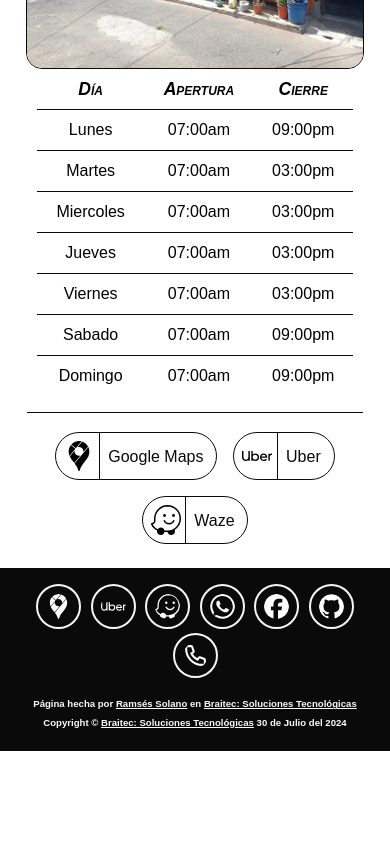
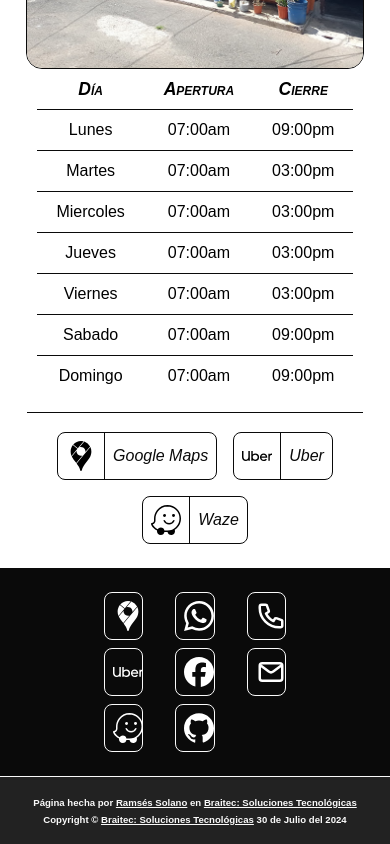
Before and after one commit to sh4dow18/braitec, a Next.js app: page /store in a window 390 px wide. Shown: the part 561-1405 px from the top of the page. Before the commit the page ends 1312 px from the top, so only its background shows below. Built offline with nearby package versions, Linux system fonts and the light colour scheme.

Commit message:
fix: footer components and stylesheets
Remove Footer Images Components and Add Image Link Components instead, also fix images links stylesheets with invert colors props and fix footer responsiveness

```diff
--- a/src/app/layout.tsx
+++ b/src/app/layout.tsx
@@ -2,8 +2,9 @@
 import "@/stylesheets/globals.css";
 // Main Layout Requirements
 import Link from "next/link";
-import { FooterImage, FooterSection } from "@/components/layout/footer";
+import { FooterSection } from "@/components/layout/footer";
 import { BurgerMenu } from "@/components/layout/header";
+import { ImageLink } from "@/components";
 // Main Layout Function
 export default function RootLayout({
   children,
@@ -37,45 +38,76 @@ export default function RootLayout({
         </header>
         <main>{children}</main>
         <footer>
+          <div>
             {/* Main Logo in Footer */}
             {LOGO}
             {/* Location Footer Section */}
-          <FooterSection title="Ubicación" isfor="links">
-            {/* Google Maps Icon with Link */}
-            <FooterImage
-              link="https://maps.app.goo.gl/Uh3aYiwm8Y6PHUsj7"
-              icon="google-maps"
+            <FooterSection title="Ubicación">
+              {/* Google Maps Image Link */}
+              <ImageLink
+                name="Maps"
+                svg="google-maps"
+                url="https://maps.app.goo.gl/Uh3aYiwm8Y6PHUsj7"
+                invertColors
               />
-            {/* Uber Icon with Link */}
-            <FooterImage
-              link="https://m.uber.com/ul/?action=setPickup&dropoff[latitude]=9.9799299&dropoff[longitude]=-84.2412363&dropoff[nickname]=Braitec:%20Soluciones%20Tecnológicas"
-              icon="uber"
+              {/* Uber Image Link */}
+              <ImageLink
+                name="Uber"
+                svg="uber"
+                url="https://m.uber.com/ul/?action=setPickup&dropoff[latitude]=9.9799299&dropoff[longitude]=-84.2412363&dropoff[nickname]=Braitec:%20Soluciones%20Tecnológicas"
+                invertColors
               />
-            {/* Waze Icon with Link */}
-            <FooterImage
-              link="https://www.waze.com/en/live-map/directions/cr/alajuela-province/alajuela/braitec-soluciones-tecnologicas?navigate=yes&place=ChIJu4Al3TL5oI8RAtAlY655p3k&utm_campaign=default&utm_medium=lm_share_location&utm_source=waze_website"
-              icon="waze"
+              {/* Waze Image Link */}
+              <ImageLink
+                name="Waze"
+                svg="waze"
+                url="https://www.waze.com/en/live-map/directions/cr/alajuela-province/alajuela/braitec-soluciones-tecnologicas?navigate=yes&place=ChIJu4Al3TL5oI8RAtAlY655p3k&utm_campaign=default&utm_medium=lm_share_location&utm_source=waze_website"
+                invertColors
               />
             </FooterSection>
             {/* Social Media Footer Section */}
-          <FooterSection title="Redes Sociales" isfor="links">
-            {/* Whatsapp Icon with Link */}
-            <FooterImage link="https://wa.me/50689414905" icon="whatsapp" />
-            {/* Facebook Icon with Link */}
-            <FooterImage
-              link="https://www.facebook.com/BraitecCR/"
-              icon="facebook"
+            <FooterSection title="Redes Sociales">
+              {/* Whatsapp Image Link */}
+              <ImageLink
+                name="Whatsapp"
+                svg="whatsapp"
+                url="https://wa.me/50689414905"
+                invertColors
               />
-            {/* Github Icon with Link */}
-            <FooterImage link="https://github.com/sh4dow18" icon="github" />
+              {/* Facebook Image Link */}
+              <ImageLink
+                name="Facebook"
+                svg="facebook"
+                url="https://www.facebook.com/BraitecCR/"
+                invertColors
+              />
+              {/* Github Image Link */}
+              <ImageLink
+                name="Github"
+                svg="github"
+                url="https://github.com/sh4dow18"
+                invertColors
+              />
             </FooterSection>
             {/* Phone Number Footer Section */}
-          <FooterSection title="Teléfono" isfor="links">
-            {/* Phone Number Icon and Link */}
-            <FooterImage link="tel:+50689414905" icon="phone" />
+            <FooterSection title="Contacto Directo">
+              {/* Phone Image Link */}
+              <ImageLink
+                name="Teléfono"
+                svg="phone"
+                url="tel:+50689414905"
+                invertColors
+              />
+              {/* E-Mail Image Link */}
+              <ImageLink
+                name="E-Mail"
+                svg="email"
+                url="mailto:braiteccr@gmail.com"
+                invertColors
+              />
             </FooterSection>
-          {/* Credits Footer Section */}
-          <FooterSection title="Créditos" isfor="credits">
+          </div>
+          <div>
             {/* Creator's Signature */}
             <p>
               Página hecha por{" "}
@@ -93,7 +125,7 @@ export default function RootLayout({
               {/* Last Update */}
               30 de Julio del 2024
             </p>
-          </FooterSection>
+          </div>
         </footer>
       </body>
     </html>
--- a/src/components/image-link.tsx
+++ b/src/components/image-link.tsx
@@ -8,13 +8,20 @@ type Props = {
   name: string;
   url: string;
   svg: string;
+  invertColors?: boolean;
 };
 // Image Link Main Function
-function ImageLink({ name, url, svg }: Props) {
+function ImageLink({ name, url, svg, invertColors }: Props) {
   // Returns Image Link Component
   return (
     // Link opens in another tab
-    <Link className="image-link-container" href={url} target="_blank">
+    <Link
+      className={`image-link-container ${
+        invertColors ? "invert-colors" : ""
+      }`.trimEnd()}
+      href={url}
+      target="_blank"
+    >
       {/* Image only use Svg Images */}
       <Image
         src={`/svgs/${svg}.svg`}
--- a/src/components/layout/footer/footer-image.tsx
+++ /dev/null
@@ -1,37 +0,0 @@
-// Footer Image Stylesheets
-import "@/stylesheets/layout/footer/footer-image.css";
-// Footer Image Requirements
-import Image from "next/image";
-import Link from "next/link";
-// Footer Image Props
-type Props = {
-  link: string;
-  icon: string;
-  alt?: string;
-};
-// Footer Image Main Function
-function FooterImage({ link, icon, alt }: Props) {
-  // Return Footer Image Component
-  return (
-    // Link that opens in a New Tab
-    <Link className="footer-image" href={link} target="_blank">
-      {/* This Image only opens SVG */}
-      {/* Also, if alt is undefined, the icon name will be the alt */}
-      {/* but changing "-" to " " and putting the first letter of each word in uppercase */}
-      <Image
-        src={`/svgs/${icon}.svg`}
-        alt={`Ícono ${
-          alt
-            ? alt
-            : icon
-                .replace("-", " ")
-                .replace(/\b\w/g, (char) => char.toUpperCase())
-        }`}
-        width={25}
-        height={25}
-      />
-    </Link>
-  );
-}
-
-export default FooterImage;
--- a/src/components/layout/footer/footer-section.tsx
+++ b/src/components/layout/footer/footer-section.tsx
@@ -3,19 +3,18 @@ import "@/stylesheets/layout/footer/footer-section.css";
 // Footer Section Props
 type Props = {
   title: string;
-  isfor: string;
   children: React.ReactNode;
 };
 // Footer Section Main Function
-function FooterSection({ title, isfor, children }: Props) {
+function FooterSection({ title, children }: Props) {
   // Return the Footer Section Component
   return (
     // isFor change the section class name
-    <section className={`footer-${isfor}-section`}>
+    <section className={`footer-section`}>
       {/* Section Title */}
-      <p>{title}</p>
+      <h2>{title}</h2>
       {/* Section Information */}
-      <section>{children}</section>
+      <div>{children}</div>
     </section>
   );
 }
--- a/src/components/layout/footer/index.ts
+++ b/src/components/layout/footer/index.ts
@@ -1,3 +1,2 @@
 // Footer Components Barrel
-export { default as FooterImage } from "./footer-image";
 export { default as FooterSection } from "./footer-section";
--- a/src/stylesheets/components/image-link.css
+++ b/src/stylesheets/components/image-link.css
@@ -6,13 +6,13 @@
 .image-link-container {
   /* Display */
   display: flex;
-  justify-content: center;
   align-items: center;
-  border-radius: 2rem;
+  border-radius: 0.5rem;
   /* Spacers */
   margin: 0.5rem;
   /* Texts */
   text-decoration: none;
+  font-style: italic;
   /* Colors */
   border: 1px solid var(--black);
   color: var(--black);
@@ -22,12 +22,22 @@
   color: var(--white);
   background-color: var(--black);
 }
+.image-link-container.invert-colors {
+  /* Colors */
+  border-color: var(--white);
+}
+.image-link-container.invert-colors:hover {
+  /* Colors */
+  filter: invert(100%)
+}
 
 /* Second Grade */
 
 .image-link-container img {
+  /* Spacers */
+  padding: 0.5rem;
+  /* Colors */
   border-right: 1px solid var(--black);
-  padding: 0.5rem 0.3rem 0.5rem 0.5rem;
 }
 .image-link-container:hover img {
   /* Colors */
@@ -35,5 +45,9 @@
 }
 .image-link-container p {
   /* Spacers */
-  padding: 0.5rem 0.8rem 0.4rem 0.5rem;
+  padding: 0.5rem;
 }
+.image-link-container.invert-colors img {
+  /* Colors */
+  filter: invert(100%);
+}
--- a/src/stylesheets/globals.css
+++ b/src/stylesheets/globals.css
@@ -24,29 +24,6 @@ body {
   /* Text */
   font-family: Arial, Helvetica, sans-serif;
 }
-footer {
-  /* Display */
-  display: flex;
-  flex-wrap: wrap;
-  justify-content: center;
-  /* Spacers */
-  padding: 1rem 10%;
-  /* Colors */
-  background-color: var(--black);
-  color: var(--white);
-}
-h2 {
-  /* Spacers */
-  margin-bottom: 1rem;
-  padding-bottom: 0.5rem;
-  /* Texts */
-  font-size: 2rem;
-  font-weight: bold;
-  font-style: italic;
-  font-variant: small-caps;
-  /* Colors */
-  border-bottom: 2px solid var(--black);
-}
 main {
   /* Display */
   flex: 1;
@@ -68,12 +45,35 @@ body > header {
   background-color: var(--black);
   color: var(--white);
 }
-footer > p {
+footer > div:nth-child(1) {
   /* Display */
-  align-content: center;
+  display: flex;
+  flex-wrap: wrap;
+  justify-content: center;
+  /* Spacers */
+  padding: 1rem 10%;
+  /* Colors */
+  background-color: var(--black);
+  color: var(--white);
+}
+footer > div:nth-child(2) {
+  /* Spacers */
+  padding: 1rem;
+  /* Colors */
+  background-color: #222;
+  border-top: 1px solid var(--white);
+}
+main h2 {
+  /* Spacers */
+  margin-bottom: 1rem;
+  padding-bottom: 0.5rem;
   /* Texts */
   font-size: 2rem;
   font-weight: bold;
+  font-style: italic;
+  font-variant: small-caps;
+  /* Colors */
+  border-bottom: 2px solid var(--black);
 }
 nav a:hover {
   /* Display */
@@ -88,6 +88,32 @@ body > header p {
   /* Texts */
   font-size: 1.35rem;
   font-weight: bold;
+}
+footer div:nth-child(1) > p {
+  /* Display */
+  align-content: center;
+  /* Spacers */
+  margin-inline: 0.5rem;
+  /* Texts */
+  font-size: 3rem;
+  font-weight: bold;
+}
+footer div:nth-child(2) p {
+  /* Spacers */
+  padding-block: 0.2rem;
+  /* Texts */
+  text-align: center;
+  font-size: 1rem;
+  font-weight: bold;
+  /* Colors */
+  color: var(--white);
+}
+
+/* Fourth Grade */
+
+footer div:nth-child(2) p a {
+  /* Colors */
+  color: var(--white);
 }
 
 /* Main Clases Styles */
@@ -124,35 +150,6 @@ body > header p {
 /* Media Queries */
 /* Sorted by Max Width */
 
-@media screen and (max-width: 572px) {
-  /* Main Tag Styles */
-  /* Sorted Alphabetically */
-
-  /* Second Grade */
-
-  footer > p {
-    /* Display */
-    display: none;
-  }
-}
-@media screen and (max-width: 815px) {
-  /* Main Tag Styles */
-  /* Sorted Alphabetically */
-
-  /* First Grade */
-
-  footer {
-    /* Spacers */
-    padding-inline: 1rem;
-  }
-
-  /* Second Grade */
-
-  footer > p {
-    /* Spacers */
-    margin-right: 1rem;
-  }
-}
 @media screen and (max-width: 1235px) {
   /* Main Tag Styles */
   /* Sorted Alphabetically */
@@ -183,3 +180,80 @@ body > header p {
     display: none;
   }
 }
+@media screen and (max-width: 931px) {
+  /* Main Tag Styles */
+  /* Sorted Alphabetically */
+
+  /* Third Grade */
+
+  footer div:nth-child(1) > p {
+    /* Texts */
+    font-size: 2rem;
+  }
+}
+@media screen and (max-width: 837px) {
+  /* Main Tag Styles */
+  /* Sorted Alphabetically */
+
+  /* Third Grade */
+
+  footer div:nth-child(1) > p {
+    /* Display */
+    display: none;
+  }
+}
+@media screen and (max-width: 626px) {
+  /* Main Tag Styles */
+  /* Sorted Alphabetically */
+
+  /* Second Grade */
+
+  footer div:nth-child(1) {
+    /* Spacers */
+    padding-inline: 1rem;
+  }
+}
+@media screen and (max-width: 572px) {
+  /* Main Tag Styles */
+  /* Sorted Alphabetically */
+
+  /* Third Grade */
+
+  footer > div:nth-child(2) p {
+    /* Texts */
+    font-size: 0.8rem;
+  }
+}
+@media screen and (max-width: 464px) {
+  /* Main Tag Styles */
+  /* Sorted Alphabetically */
+
+  /* Third Grade */
+
+  footer > div:nth-child(2) p {
+    /* Texts */
+    font-size: 0.7rem;
+  }
+}
+@media screen and (max-width: 409px) {
+  /* Main Tag Styles */
+  /* Sorted Alphabetically */
+
+  /* Third Grade */
+
+  footer > div:nth-child(2) p {
+    /* Texts */
+    font-size: 0.6rem;
+  }
+}
+@media screen and (max-width: 356px) {
+  /* Main Tag Styles */
+  /* Sorted Alphabetically */
+
+  /* Third Grade */
+
+  footer > div:nth-child(2) p {
+    /* Texts */
+    font-size: 0.5rem;
+  }
+}
--- a/src/stylesheets/layout/footer/footer-image.css
+++ /dev/null
@@ -1,19 +0,0 @@
-/* Main Classes Styles */
-/* Sorted Alphabetically */
-
-/* Second Grade */
-
-.footer-image img {
-  /* Display */
-  border-radius: 2rem;
-  /* Spacers */
-  padding: 0.5rem;
-  /* Colors */
-  border: 2px solid var(--black);
-  filter: invert(100%);
-}
-.footer-image img:hover {
-  /* Colors */
-  background-color: var(--white);
-  filter: invert(0%);
-}
--- a/src/stylesheets/layout/footer/footer-section.css
+++ b/src/stylesheets/layout/footer/footer-section.css
@@ -3,116 +3,62 @@
 
 /* First Grade */
 
-.footer-links-section {
-  /* Spacers */
-  margin-left: 2rem;
-}
-.footer-credits-section {
+.footer-section {
   /* Spacers */
   margin-inline: 2rem;
+  /* Texts */
+  text-align: center;
 }
 
 /* Second Grade */
 
-:is(.footer-links-section, .footer-credits-section) > p {
+.footer-section h2 {
   /* Spacers */
+  padding-bottom: 0.3rem;
   margin-bottom: 0.8rem;
   /* Texts */
-  font-size: 1.3rem;
-  font-weight: bold;
-}
-.footer-links-section > p {
-  /* Texts */
-  text-align: center;
-}
-.footer-links-section section {
-  /* Display */
-  display: flex;
-  flex-wrap: wrap;
-  align-items: center;
-  justify-content: center;
+  font-variant: small-caps;
+  /* Colors */
+  border-bottom: 1px solid var(--white);
 }
 
-/* Third Grade */
-
-.footer-links-section section img {
-  /* Spacers */
-  margin-inline: 0.3rem;
-}
-.footer-credits-section section p {
-  /* Spacers */
-  margin-bottom: 0.45rem;
-  /* Texts */
-  font-weight: bold;
-}
-
-/* Fourth Grade */
-
-.footer-credits-section section p a {
-  /* Colors */
-  color: var(--text-color);
-}
-
-/* Media Queries */
-/* Sorted by Max Width */
-
-@media screen and (max-width: 815px) {
+@media screen and (max-width: 1116px) {
   /* Main Classes Styles */
   /* Sorted Alphabetically */
 
   /* First Grade */
 
-  .footer-links-section {
+  .footer-section {
     /* Spacers */
-    margin-left: 0;
-  }
-
-  /* Second Grade */
-
-  .footer-links-section > p {
-    /* Display */
-    display: none;
+    margin-inline: 1%;
   }
 }
-
-@media screen and (max-width: 1575px) {
+@media screen and (max-width: 533px) {
   /* Main Classes Styles */
   /* Sorted Alphabetically */
 
   /* Second Grade */
 
-  .footer-credits-section > p {
+  .footer-section h2 {
     /* Display */
     display: none;
   }
-  .footer-credits-section section {
+}
+@media screen and (max-width: 485px) {
+  /* Main Classes Styles */
+  /* Sorted Alphabetically */
+
+  /* Second Grade */
+
+  .footer-section p {
+    /* Display */
+    display: none;
+  }
+
+  /* Third Grade */
+
+  .footer-section .image-link-container img {
     /* Spacers */
-    margin-top: 1rem;
-    /* Texts */
-    text-align: center;
+    border-right: none;
   }
 }
-@media screen and (max-width: 641px) {
-  .footer-credits-section {
-    margin-inline: 0.5rem;
-    font-size: 0.8rem;
-  }
-}
-@media screen and (max-width: 484px) {
-  .footer-credits-section {
-    margin-inline: 0;
-    font-size: 0.7rem;
-  }
-}
-@media screen and (max-width: 414px) {
-   .footer-credits-section {
-    margin-inline: 0.1rem;
-    font-size: 0.6rem;
-  }
-}
-@media screen and (max-width: 363px) {
-  .footer-credits-section {
-   margin-inline: 0.2rem;
-   font-size: 0.5rem;
- }
-}
```
Also changed, not shown: public/svgs/email.svg (added). Lines whose indentation alone changed are shown as unchanged.
